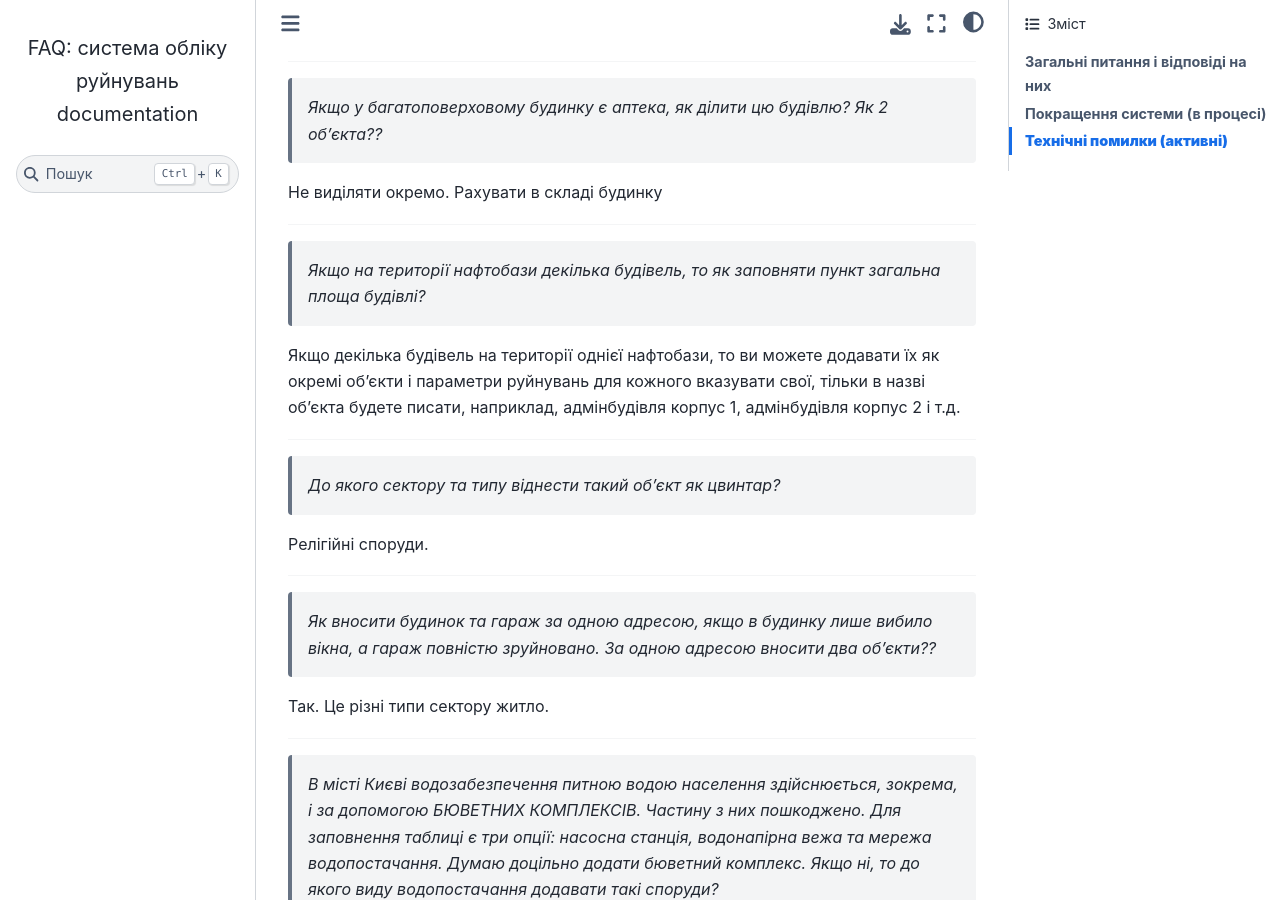
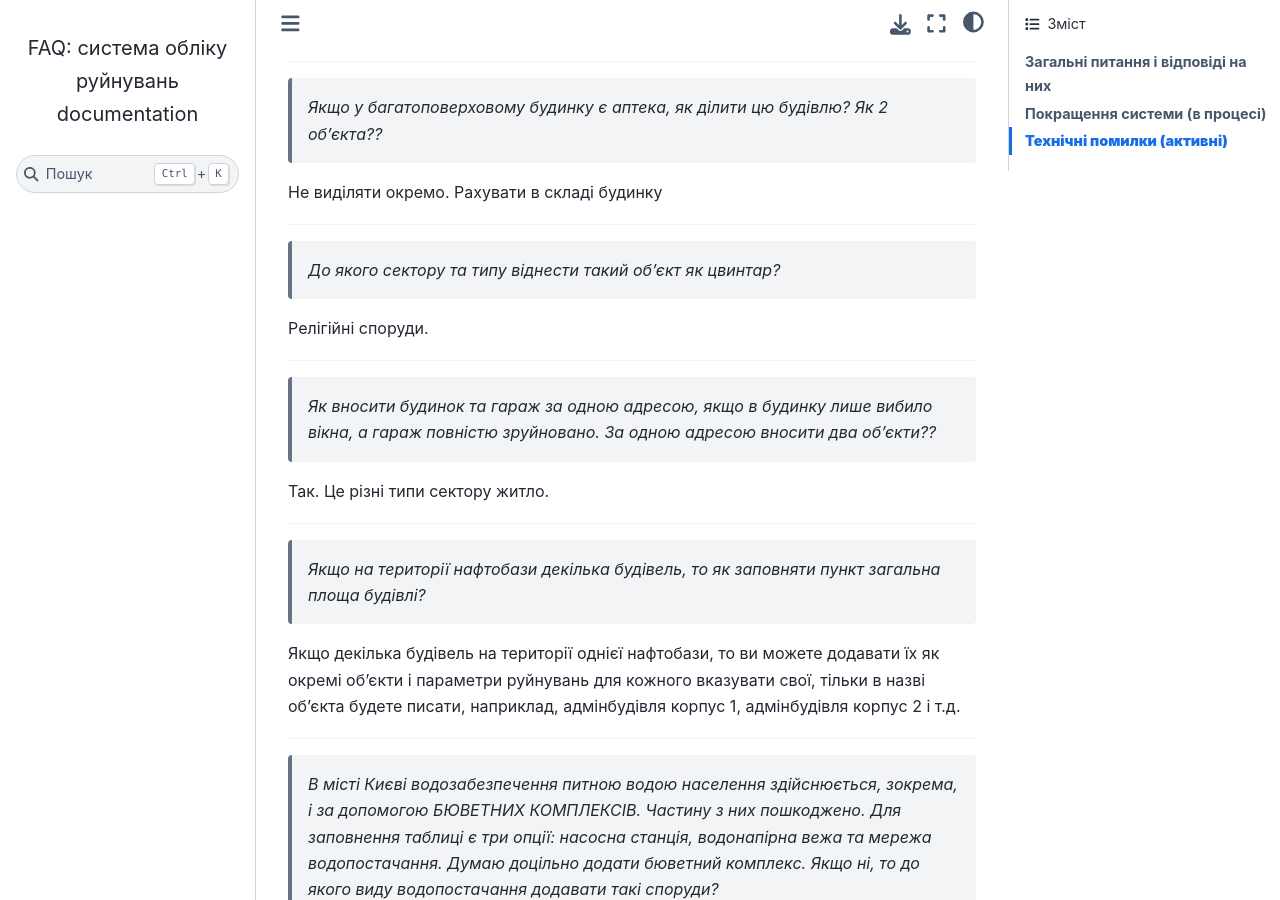
Before and after one commit to hp0404/docs.rebuild, a Sphinx documentation site: the page built from docs/source/index.md, in a window 1280 px wide and 900 px high, scrolled down 5232 px. Built offline with Sphinx 7.4.7 and the Sphinx Book theme 1.1.4, drawn with Linux system fonts in a browser that asks for light colours; some of the changed lines change nothing that is shown; some of the changed text lies outside the part shown.

Commit message:
Updated docs

```diff
--- a/docs/source/index.md
+++ b/docs/source/index.md
@@ -6,7 +6,7 @@
 * переглянути керівництво з користування системою можна за [посиланням](https://docs.google.com/document/d/1hqHZ8R5iTV7zHfnh6B-JPdyyveOn_sPY/edit?usp=sharing&ouid=107928786623657603960&rtpof=true&sd=true);
 * поставити запитання можна через [форму](https://forms.gle/Vd8zJrTydsTgpC6p9).
 
-*Востаннє оновлено: <!-- date starts -->20.09.2022 09:34:50<!-- date ends -->*
+*Востаннє оновлено: <!-- date starts -->20.09.2022 10:54:03<!-- date ends -->*
 
 ---
 
@@ -132,11 +132,6 @@
 Не виділяти окремо. Рахувати в складі будинку
 
 ---
-> *Якщо на території нафтобази декілька будівель, то як заповняти пункт загальна площа будівлі?*
-
-Якщо декілька будівель на території однієї нафтобази, то ви можете додавати їх як окремі об'єкти і параметри руйнувань для кожного вказувати свої, тільки в назві об'єкта будете писати, наприклад, адмінбудівля корпус 1, адмінбудівля корпус 2 і т.д.
-
----
 > *До якого сектору та типу віднести такий об'єкт як цвинтар?*
 
 Релігійні споруди.
@@ -145,6 +140,11 @@
 > *Як вносити будинок та гараж за одною адресою, якщо в будинку лише вибило вікна, а гараж повністю зруйновано. За одною адресою вносити два об'єкти??*
 
 Так.  Це різні типи сектору житло.
+
+---
+> *Якщо на території нафтобази декілька будівель, то як заповняти пункт загальна площа будівлі?*
+
+Якщо декілька будівель на території однієї нафтобази, то ви можете додавати їх як окремі об'єкти і параметри руйнувань для кожного вказувати свої, тільки в назві об'єкта будете писати, наприклад, адмінбудівля корпус 1, адмінбудівля корпус 2 і т.д.
 
 ---
 > *В місті Києві водозабезпечення питною водою населення здійснюється, зокрема, і за допомогою БЮВЕТНИХ КОМПЛЕКСІВ.
@@ -421,16 +421,16 @@
 jpg, jpeg, png, webp, одне фото до 10Мб, до 5 фото в об'єкт
 
 ---
+> *Куди вносити зруйновані балконні двері?*
+
+Балконні двері відносити до площі руйнувань ВІКОН
+
+---
 > *Якщо в багатоквартирному будинку пошкоджено окремі вікна, то в розділі "Квартири" - вказуємо к-сть квартир, потім розписуємо які це квартири (1, 2, 3, 4 - кімнатні). В розділі "зруйновані частково" ставити "0"?*
 
  Розділ "КВАРТИРИ" призначений для того щоб врахувати в суму збитків, завданих москальськими окупантами людське майно (хоча б приблизну вартість), яке знаходилось в квартирах.
 
 Якщо зазнали руйнувань тільки огороджуючі конструкції та немає жодних руйнувань несучих конструкції, то с-ма при підрахунку не буде враховувати дані з розділу "КВАРТИРИ", оскільки при, наприклад, тільки вибитих вікнах значних втрат майна немає, а вартість вікон уже врахован в площі руйнувань вікон, яку ви зазначите у відповідному розділі
-
----
-> *Куди вносити зруйновані балконні двері?*
-
-Балконні двері відносити до площі руйнувань ВІКОН
 
 ---
 > *Куди вносити зруйновану вхідну групу?*
```
